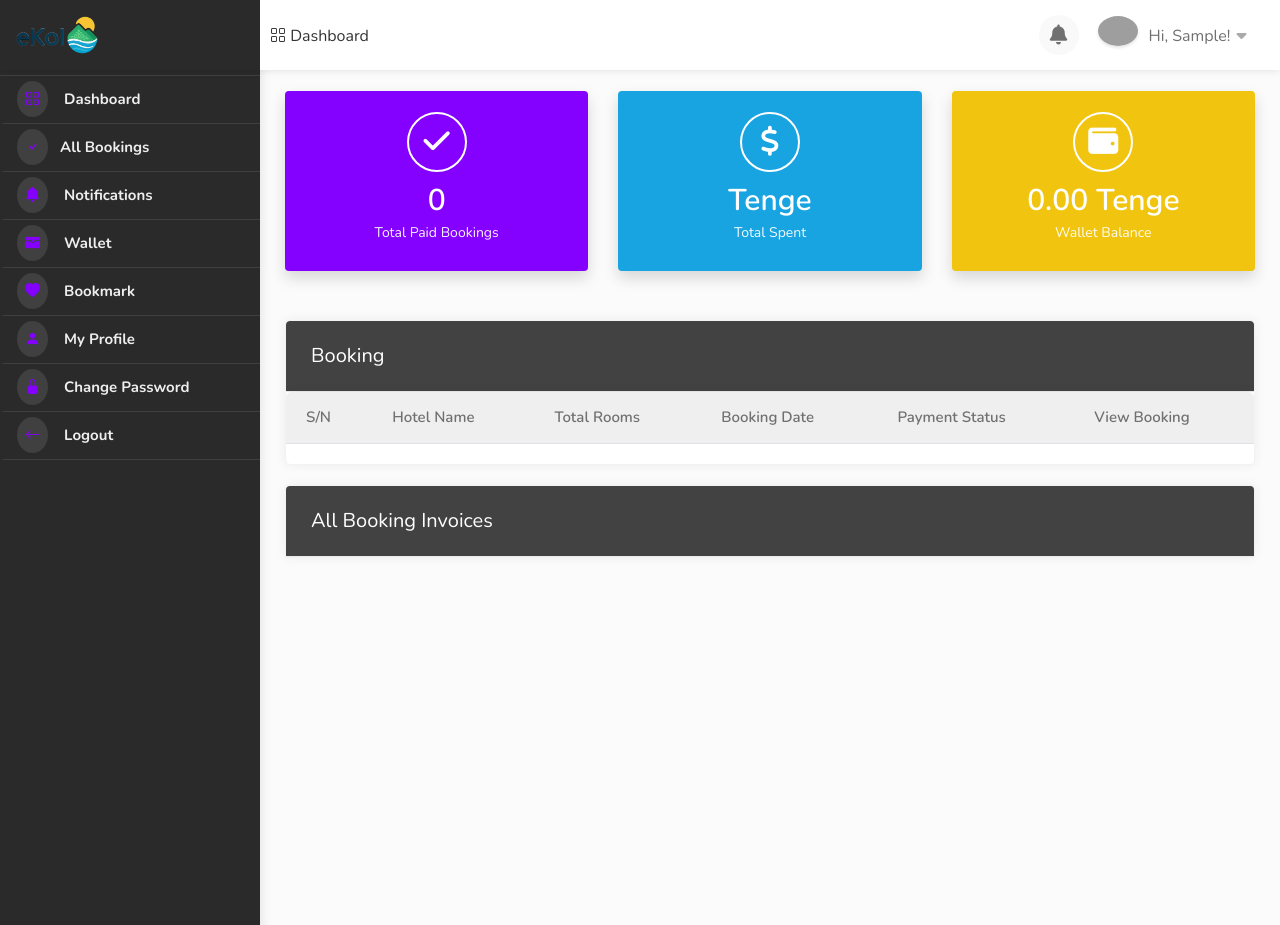
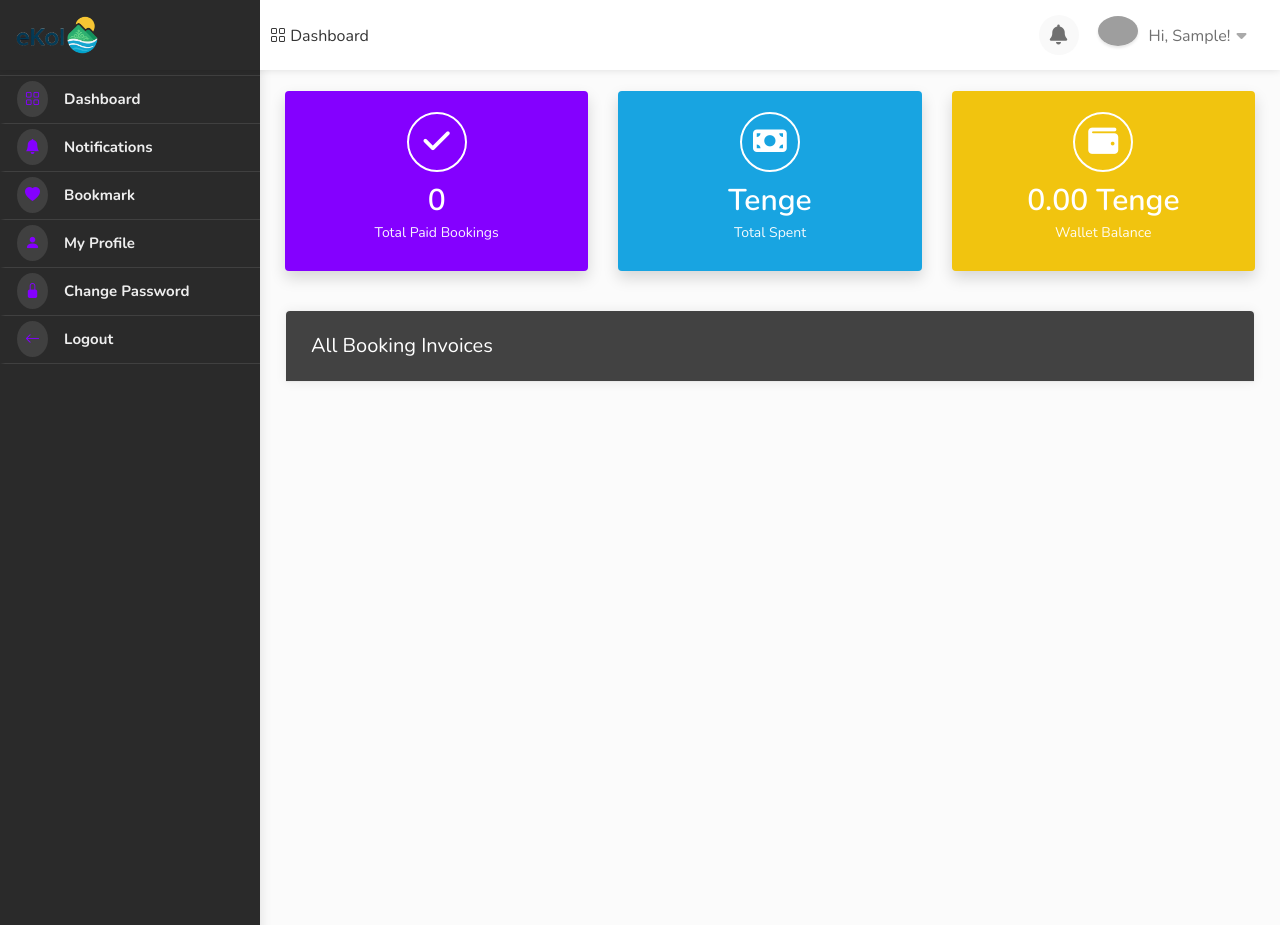
Before and after one commit to Nurzhan-IT/Alakol, a Django app: page /en/dashboard/ in a window 1280 px wide. Run offline with Django 3.2, Linux system fonts and the light colour scheme; the visitor is signed in with stand-in values (Sample User, id 1); data comes from the database, SQL or seed files in the repository; data that the repository does not hold is empty; some libraries are stand-ins or nearby versions; grey boxes are pictures that could not be loaded.

Commit message:
some work on dashboard

```diff
--- a/templates/partials/dashboard_base.html
+++ b/templates/partials/dashboard_base.html
@@ -98,9 +98,9 @@
                                 <div class="utf_user_name"><span><img src="{{request.user.profile.image.url}}" alt=""></span>{% trans "Hi" %}, {{request.user.username|title}}!</div>
                                 <ul>
                                     <li><a href="{% url 'dashboard:dashboard' %}">{% trans "Dashboard" %}</a></li>
-                                    <li><a href="{% url 'dashboard:dashboard' %}"> {% trans "My Profile" %}</a></li>
-                                    <li><a href="{% url 'dashboard:bookings' %}">{% trans "Booking" %}</a></li>
-                                    <li><a href="{% url 'dashboard:wallet' %}">{% trans "Wallet" %}</a></li>
+                                    <li><a href="{% url 'dashboard:profile' %}"> {% trans "My Profile" %}</a></li>
+                                    <!-- <li><a href="{% url 'dashboard:bookings' %}">{% trans "Booking" %}</a></li> -->
+                                    <!-- <li><a href="{% url 'dashboard:wallet' %}">{% trans "Wallet" %}</a></li> -->
                                     <li><a href="{% url 'dashboard:bookmark' %}">{% trans "Bookmarks" %}</a></li>
                                     <li><a href="{% url 'dashboard:notifications' %}">{% trans "Notifications" %}</a></li>
                                     <li><a href="{% url 'userauths:sign-out' %}">{% trans "Logout" %}</a></li>
--- a/templates/partials/dashboard_sidebar.html
+++ b/templates/partials/dashboard_sidebar.html
@@ -5,9 +5,9 @@
     <div class="utf_dashboard_navigation_inner_block">
         <ul>
             <li class="{% if request.path == '/dashboard/' %}  active {% endif %}"><a href="{% url 'dashboard:dashboard' %}"><i class="bi bi-grid"></i> {% trans "Dashboard" %}</a></li>
-            <li class="{% if request.path == '/dashboard/bookings/'  %}  active {% endif %}"><a href="{% url 'dashboard:bookings' %}"><i class="bi bi-check"></i>{% trans "All Bookings" %}</a></li>
+            <!-- <li class="{% if request.path == '/dashboard/bookings/'  %}  active {% endif %}"><a href="{% url 'dashboard:bookings' %}"><i class="bi bi-check"></i>{% trans "All Bookings" %}</a></li> -->
             <li class="{% if request.path == '/dashboard/notifications/'  %}  active {% endif %}"><a href="{% url 'dashboard:notifications' %}"><i class="bi bi-bell-fill"></i> {% trans "Notifications" %}</a></li>
-            <li class="{% if request.path == '/dashboard/wallet/'  %}  active {% endif %}"><a href="{% url 'dashboard:wallet' %}"><i class="bi bi-wallet-fill"></i> {% trans "Wallet" %}</a></li>
+            <!-- <li class="{% if request.path == '/dashboard/wallet/'  %}  active {% endif %}"><a href="{% url 'dashboard:wallet' %}"><i class="bi bi-wallet-fill"></i> {% trans "Wallet" %}</a></li> -->
             <li class="{% if request.path == '/dashboard/bookmark/'  %}  active {% endif %}"><a href="{% url 'dashboard:bookmark' %}"><i class="bi bi-heart-fill"></i> {% trans "Bookmark" %}</a></li>
             <li class="{% if request.path == '/dashboard/profile/'  %}  active {% endif %}"><a href="{% url 'dashboard:profile' %}"><i class="bi bi-person-fill"></i> {% trans "My Profile" %}</a></li>
             <li class="{% if request.path == '/dashboard/change-password/'  %}  active {% endif %}"><a href="{% url 'dashboard:change_password' %}"><i class="bi bi-lock-fill"></i> {% trans "Change Password" %}</a></li>
--- a/templates/user_dashboard/booking_detail.html
+++ b/templates/user_dashboard/booking_detail.html
@@ -112,7 +112,7 @@
                             </div>
                           </div>
                         </div>
-                        <div class="buttons-to-right "> <a href="#" class="button gray reject"><i class="fas fa-receipt "></i> {% trans "View Invoice" %}</a> </div>
+                        <div class="buttons-to-right "> <a href="" class="button gray reject"><i class="fas fa-receipt "></i> {% trans "View Invoice" %}</a> </div>
                         <div class="buttons-to-right margin-top-10"> <a href="#" class="button gray reject"><i class="fas fa-ban"></i> {% trans "Cancel Booking" %}</a> </div>
                       </li>
 
--- a/templates/user_dashboard/dashboard.html
+++ b/templates/user_dashboard/dashboard.html
@@ -27,7 +27,7 @@
                             <h4>{{total_spent.amount|floatformat:2}} {% trans "Tenge" %}</h4>
                             <span>{% trans "Total Spent" %}</span>
                         </div>
-                        <div class="utf_dashboard_stat_icon"><i class="fas fa-dollar"></i></div>
+                        <div class="utf_dashboard_stat_icon"><i class="fas fa-money"></i></div>
                     </div>
                 </div>
 
@@ -43,7 +43,7 @@
 
             </div>
             <div class="row">
-                <div class="col-lg-12 col-md-12 mb-4">
+                <!-- <div class="col-lg-12 col-md-12 mb-4">
                     <div class="utf_dashboard_list_box table-responsive recent_booking">
                         <h4>{% trans "Booking" %}</h4>
                         <div class="dashboard-list-box table-responsive invoices with-icons">
@@ -75,7 +75,7 @@
                             </table>
                         </div>
                     </div>
-                </div>
+                </div> -->
                 <div class="col-lg-12 col-md-12">
                     <div class="utf_dashboard_list_box invoices with-icons margin-top-20">
                         <h4>{% trans "All Booking Invoices" %}</h4>
```
